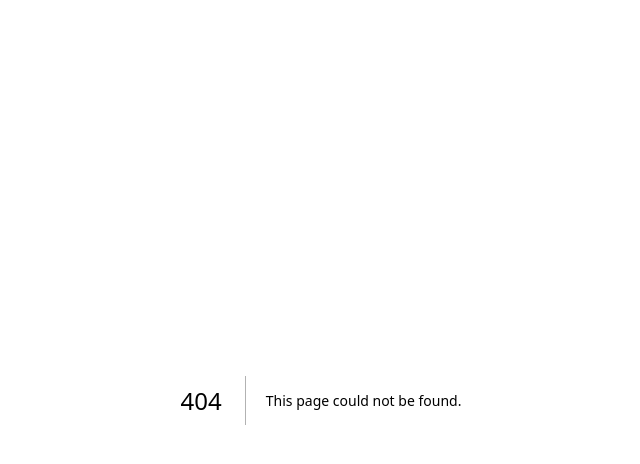
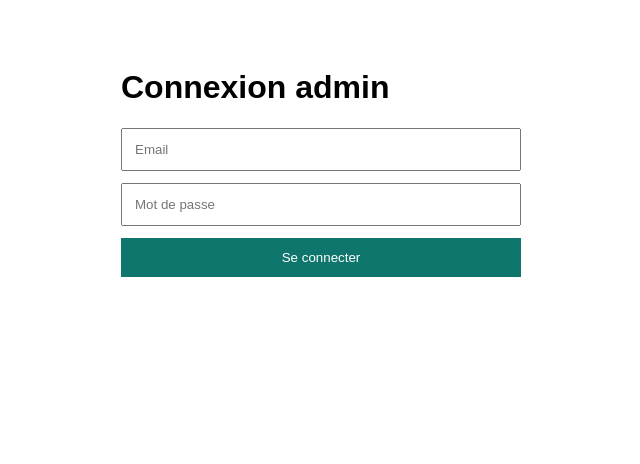
Before and after one commit to Sorel91/plan-africa-app, a Next.js app: page /login in a window 1280 px wide. Before the commit this address had no page. Shown: the top 464 px of the page, without its empty margins (319-959 px from the left). Built offline with nearby package versions, Linux system fonts and the light colour scheme.

Commit message:
Implement login page with Supabase authentication

```diff
--- /dev/null
+++ b/app/login/page.js
@@ -0,0 +1,59 @@
+"use client";
+
+import { useState } from "react";
+import { supabase } from "../../../lib/supabase";
+
+export default function LoginPage() {
+  const [email, setEmail] = useState("");
+  const [password, setPassword] = useState("");
+  const [message, setMessage] = useState("");
+
+  async function handleLogin(e) {
+    e.preventDefault();
+
+    const { error } = await supabase.auth.signInWithPassword({
+      email,
+      password,
+    });
+
+    if (error) {
+      setMessage("Erreur : " + error.message);
+      return;
+    }
+
+    setMessage("Connexion réussie");
+    window.location.href = "/admin";
+  }
+
+  return (
+    <main style={{ padding: "40px", fontFamily: "Arial", maxWidth: "400px", margin: "0 auto" }}>
+      <h1>Connexion admin</h1>
+
+      <form onSubmit={handleLogin} style={{ display: "flex", flexDirection: "column", gap: "12px" }}>
+        <input
+          type="email"
+          placeholder="Email"
+          value={email}
+          onChange={(e) => setEmail(e.target.value)}
+          required
+          style={{ padding: "12px" }}
+        />
+
+        <input
+          type="password"
+          placeholder="Mot de passe"
+          value={password}
+          onChange={(e) => setPassword(e.target.value)}
+          required
+          style={{ padding: "12px" }}
+        />
+
+        <button type="submit" style={{ padding: "12px", background: "#0f766e", color: "white", border: "none" }}>
+          Se connecter
+        </button>
+      </form>
+
+      <p style={{ marginTop: "16px" }}>{message}</p>
+    </main>
+  );
+}
```
